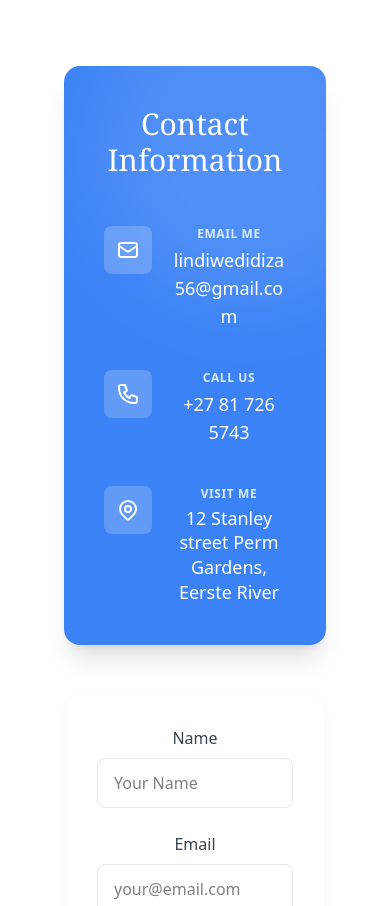
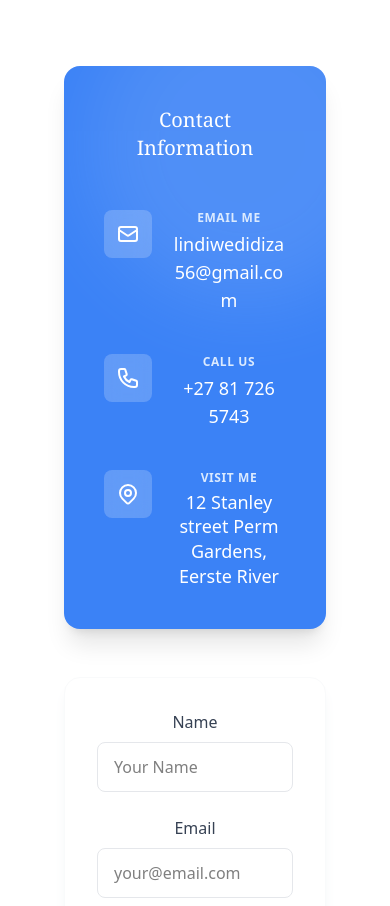
Before and after one commit to Luthando496/lindiwe_senafix, a React (Vite) app: page / in a window 390 px wide. Shown: the part 9014-9920 px from the top of the page. Built offline with nearby package versions, Linux system fonts and the light colour scheme; a web font is replaced by a local one.

Commit message:
before demo responsive

```diff
--- a/src/ContactSection.jsx
+++ b/src/ContactSection.jsx
@@ -141,7 +141,7 @@ const ContactSection = () => {
             {/* Decorative background blur */}
             <div className="absolute top-0 right-0 -mr-20 -mt-20 w-80 h-80 rounded-full bg-white opacity-10 blur-2xl"></div>
 
-            <h3 className="text-3xl font-serif mb-12 relative z-10">
+            <h3 className="text-xl md:text-3xl font-serif mb-12 relative z-10">
               Contact Information
             </h3>
 
```
